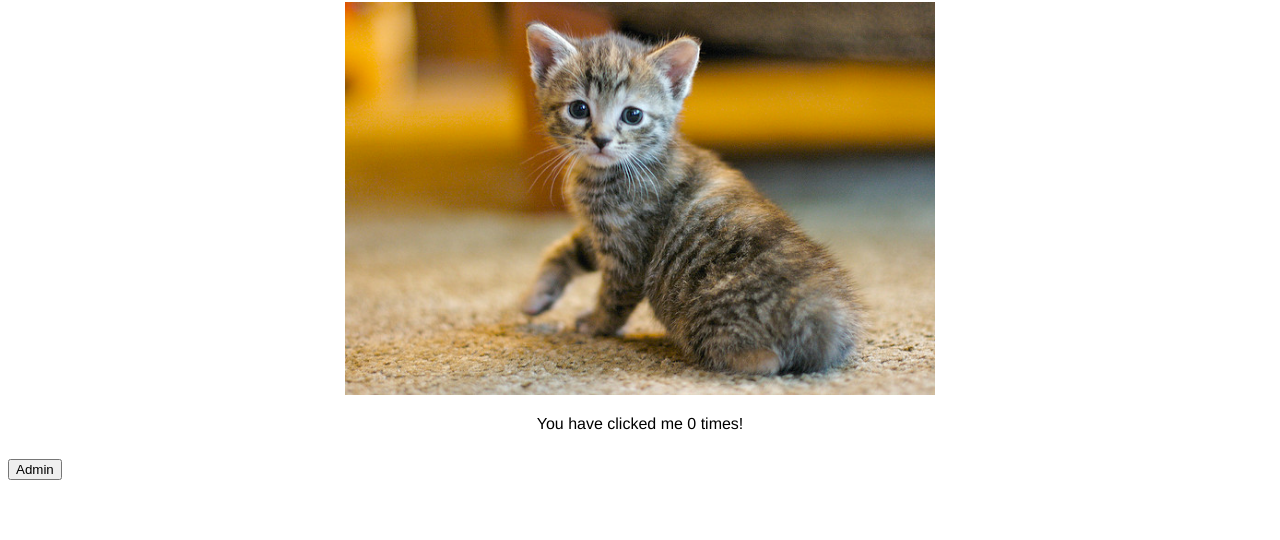
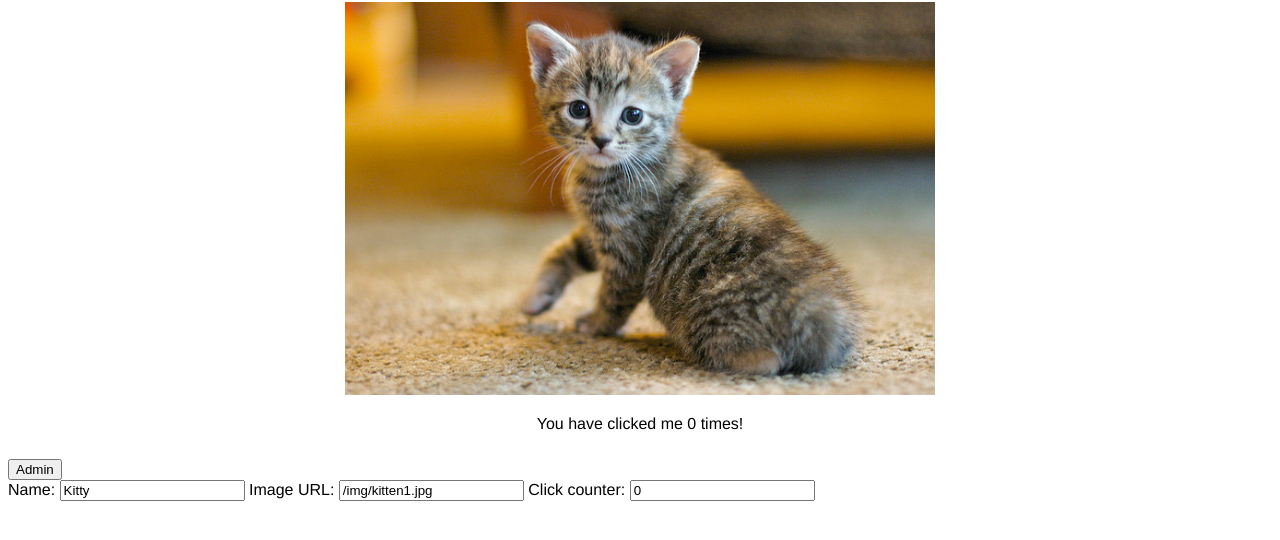
Before and after one commit to KBora/cat-clicker-premium, a plain HTML site: page index.html in a window 1280 px wide. Both pictures are taken after a click on the button "Admin". Shown: the part 180-720 px from the top of the page. Drawn offline with nearby package versions, Linux system fonts and the light colour scheme.

Commit message:
Add admin button that displays selected cat details in admin input fields

```diff
--- a/index.html
+++ b/index.html
@@ -62,9 +62,9 @@
 					Image URL:
 					<input type="text" value="" name="cat-img" id="cat-img">
 				</label>
-				<label for="cat-clicked">
+				<label for="cat-counter">
 					Click counter:
-					<input type="text" value="" name="cat-clicked" id="cat-clicked">
+					<input type="text" value="" name="cat-counter" id="cat-counter">
 				</label>
 			</div>
 		</div>
--- a/js/cat-clicker.js
+++ b/js/cat-clicker.js
@@ -47,8 +47,16 @@ $(function() {
 		// display the selected cat in the selected cat container
 		selectCat: function(iCopy) {
 			return  function() {
+				model.selectedCatIndex = iCopy;
 				viewSelectedCat.render(iCopy);
+				if (octopus.isAdminAreaDisplayed) {
+					viewAdminArea.render();
+				}
 			}
+		},
+
+		getSelectedCatIndex: function(i) {
+			return model.selectedCatIndex;
 		},
 
 		getCatName: function(i) {
@@ -70,13 +78,13 @@ $(function() {
 			}
 		},
 
-		isAdminAreaHidden : function() {
-			return !model.showAdminArea;
+		isAdminAreaDisplayed : function() {
+			return model.showAdminArea;
 		},
 
-		showAdminArea : function(i) {
+		showAdminArea : function() {
 			model.showAdminArea = 1;
-			viewAdminArea.render(i);
+			viewAdminArea.render();
 		},
 
 		hideAdminArea : function() {
@@ -152,20 +160,28 @@ $(function() {
 	var viewAdminArea = {
 
 		init: function() {
-			// hide admin area by default since no cat is showing
 			octopus.hideAdminArea();
 
-			// add onclick event to admin button
-			$('#admin-button').click();
+			// add onclick event to admin button that shows admin area
+			$('#admin-button').click( function() {
+					octopus.showAdminArea();
+			});
+
+			// add onclick event to cancel button that hides admin area
+			$('#cancel-button').click( function() {
+					octopus.hideAdminArea();
+			});
 
 		},
 
 
-		render: function(i) {
+		render: function() {
+			$('#cat-admin-form').show();
 			// populate admin input fields with selected cat details
-			$('#cat-name').val(model.cats[i].name);
-			$('#cat-img').val(model.cats[i].imgURL);
-			$('#cat-counter').val(model.cats[i].clickCounter);
+			var catIndex = octopus.getSelectedCatIndex();
+			$('#cat-name').val(octopus.getCatName(catIndex));
+			$('#cat-img').val(octopus.getCatImgURL(catIndex));
+			$('#cat-counter').val(octopus.getCatCounter(catIndex));
 		},
 
 		hide: function() {
```
